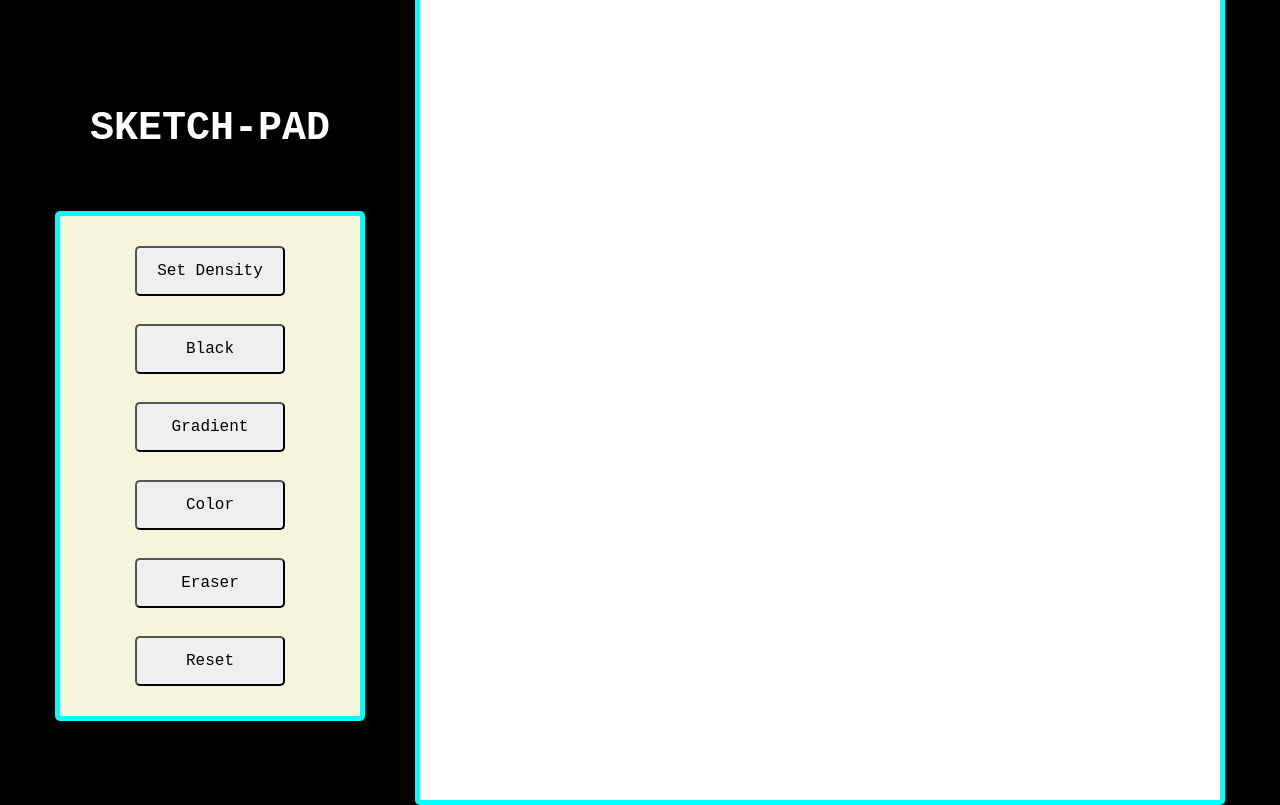
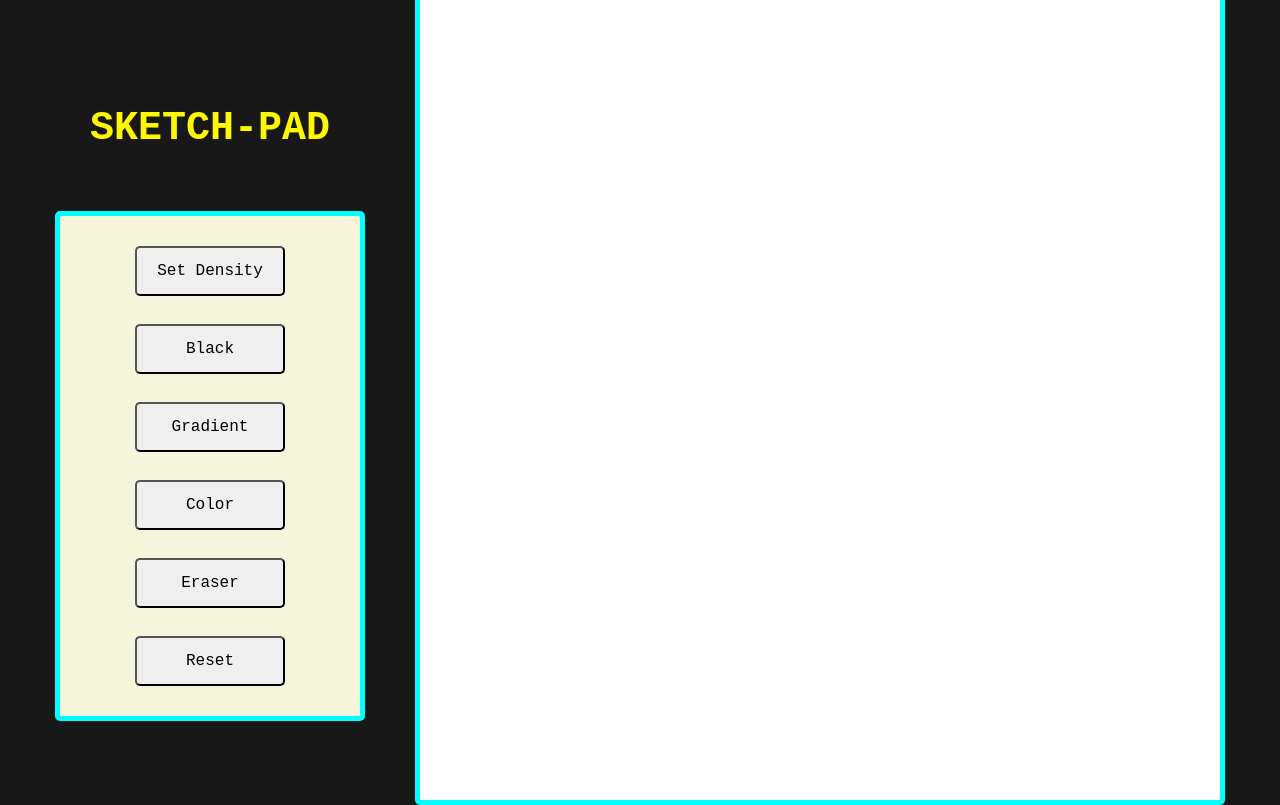
Before and after one commit to saif-alvi/etch-a-sketch, a plain HTML site: page index.html in a window 1280 px wide. Drawn offline with Linux system fonts and the light colour scheme.

Commit message:
Tune element colors

```diff
--- a/style.css
+++ b/style.css
@@ -9,8 +9,9 @@ body{
     display: flex;
     justify-content: center;
     align-items: center;
-    background-color: black;
+    background: rgba(0, 0, 0, 0.906);
 }
+
 
 .infoContainer{
     display: flex;
@@ -19,16 +20,18 @@ body{
 }
 
 .title{
-    color: white;
+    color: #fdf800;
     font-family: 'Courier New', Courier, monospace;
     font-size: 40px;
     margin-bottom: 60px
 }
 
+
+
 .toolbar{
     display: flex;
     flex-direction: column;
-    background-color: beige;
+    background: beige;
     border: 5px solid aqua;
     border-radius: 5px;
     width: 300px;
```
